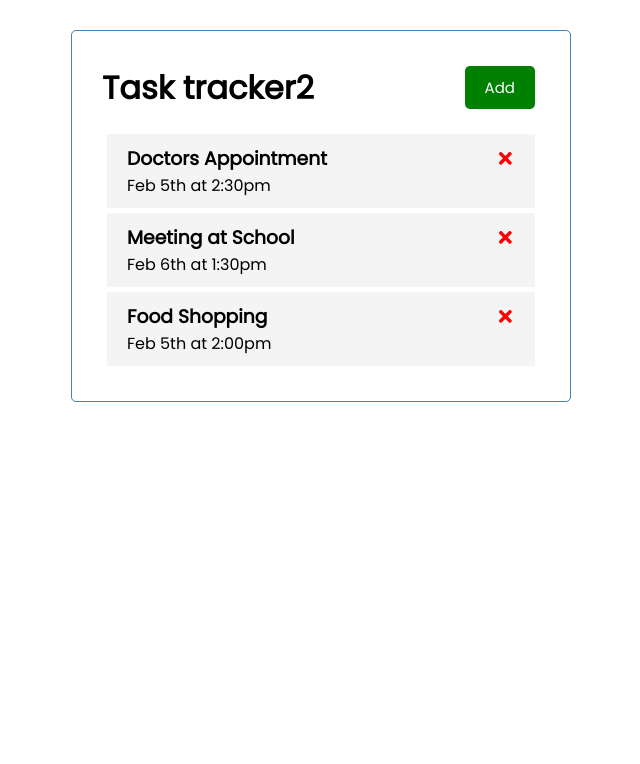
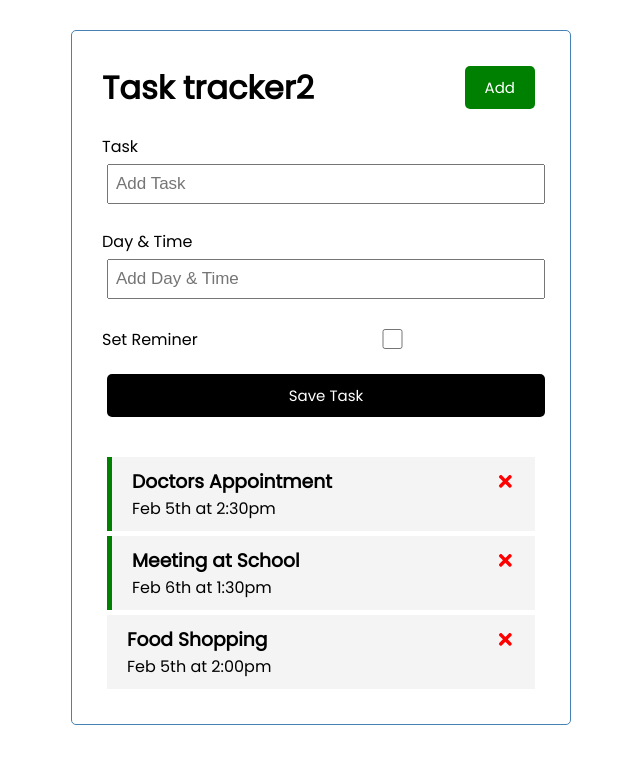
Before and after one commit to Szilagyi001/React-task-tracker-2, a React (Create React App) app: page / in a window 1280 px wide. Shown: the top 764 px of the page, without its empty margins (319-959 px from the left). Built offline with nearby package versions, Linux system fonts and the light colour scheme.

Commit message:
Progress commit 1

```diff
--- a/src/App.js
+++ b/src/App.js
@@ -1,6 +1,7 @@
 import {useState} from 'react'
 import Header from "./components/Header";
 import Tasks from "./components/Tasks";
+import AddTask from './components/AddTask';
 
 function App() {
   const [tasks, setTasks] = useState([
@@ -24,15 +25,31 @@
     }
 ])
 
+//Add task
+const addTask = (task) => {
+  console.log(task);
+}
+
 //Delete task
 const deleteTask = (id) => {
   setTasks(tasks.filter((task) => task.id !== id))
 }
 
+//Reminder
+const toggleReminder = (id) => {
+  setTasks(tasks.map((task) => task.id === id
+  ? {...task, reminder: !task.reminder} :
+  task))
+}
+
+
+
   return (
     <div className="container">
       <Header />
-      {tasks.length > 0 ? <Tasks tasks={tasks} onDelete={deleteTask}/> : 'No Tasks'}
+      <AddTask onAdd={addTask} />
+      {tasks.length > 0 ? <Tasks tasks={tasks} onDelete=
+      {deleteTask} onToggle={toggleReminder}/> : 'No Tasks'}
     </div>
 
   );
--- /dev/null
+++ b/src/components/AddTask.js
@@ -0,0 +1,62 @@
+import { useState } from 'react'
+
+
+const AddTask = ({onAdd}) => {
+    const [text, setText] = useState('')
+    const [day, setDay] = useState('')
+    const [reminder, setReminder] = useState (false)
+
+
+    const onSubmit = (e) => {
+        e.preventDefault()
+
+        if(!text) {
+            alert ('Please add task')
+            return
+        }
+
+        onAdd((text,day,reminder))
+
+        setText('')
+        setDay('')
+        setReminder(false)
+    }
+
+    return (
+    <form className='add-form' onSubmit={onSubmit}>
+        <div className='form-control'>
+            <label>Task</label>
+            <input
+                type='text'
+                placeholder='Add Task'
+                value={text}
+                onChange={(e) => setText(e.target.value)}
+            />
+        </div>
+        <div className="form-control">
+            <label>Day & Time</label>
+            <input
+                type='text'
+                placeholder='Add Day & Time'
+                value={day}
+                onChange={(e) => setDay(e.target.value)}
+            />
+        </div>
+        <div className="form-control form-control-check">
+            <label>Set Reminer</label>
+            <input
+                type='checkbox'
+                checked={reminder}
+                value={reminder}
+                onChange={(e) => setReminder(e.currentTarget.checked)}
+            />
+        </div>
+
+
+        <input type='submit' value='Save Task'
+        className="btn btn-block"/>
+    </form>
+  )
+}
+
+export default AddTask
--- a/src/components/Task.js
+++ b/src/components/Task.js
@@ -1,9 +1,9 @@
 import {FaTimes} from 'react-icons/fa'
 
 
-const Task = ({ task, onDelete}) => {
+const Task = ({ task, onDelete, onToggle}) => {
   return (
-    <div className='task'>
+    <div className={`task ${task.reminder ? 'reminder' : ''}`} onDoubleClick={() => onToggle(task.id)}>
         <h3>{task.text} <FaTimes style={{ color:
             'red',cursor:'pointer'}}
             onClick={() => onDelete (task.id)} /></h3>
--- a/src/components/Tasks.js
+++ b/src/components/Tasks.js
@@ -1,11 +1,11 @@
 import Task from './Task'
 
-const Tasks = ({tasks, onDelete}) => {
+const Tasks = ({tasks, onDelete, onToggle}) => {
 
   return (
     <>
         {tasks.map((task) => (
-        <Task key={task.id} task={task} onDelete={onDelete}/>
+        <Task key={task.id} task={task} onDelete={onDelete} onToggle={onToggle}/>
         ))}
     </>
   )
```
